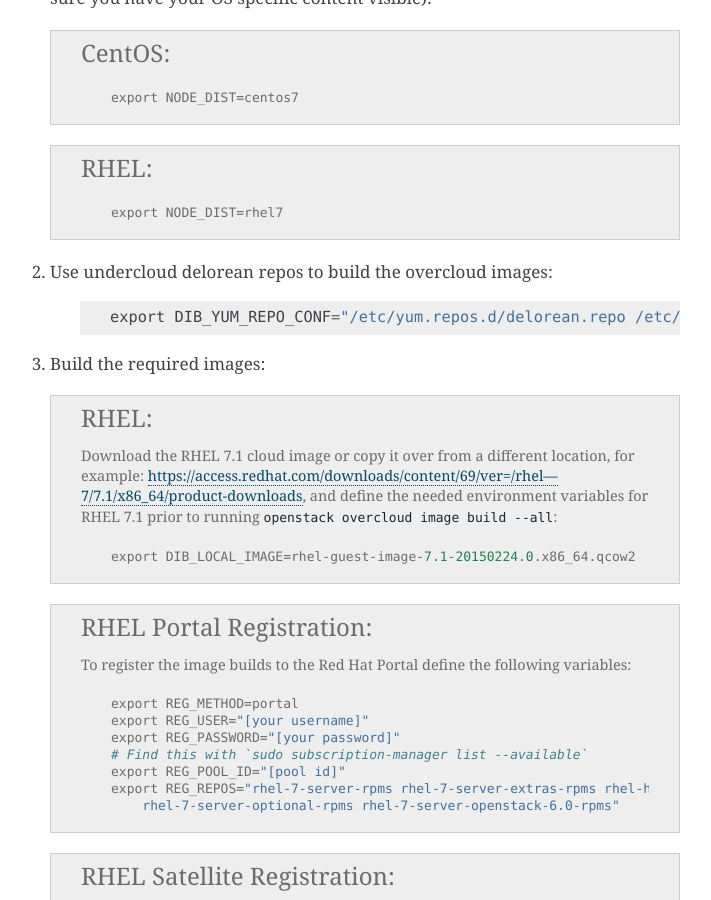
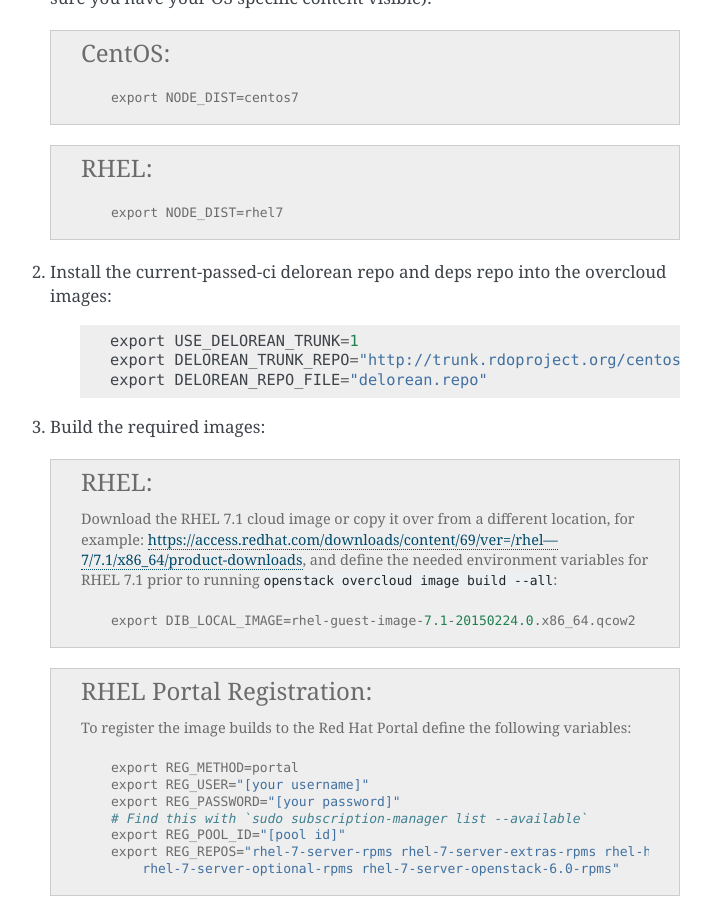
Before and after one commit to openstack-archive/tripleo-docs, a Sphinx documentation site: the page built from doc/source/basic_deployment/basic_deployment_cli.rst, in a window 1280 px wide and 900 px high, scrolled down 1355 px. Shown: the whole window, without its empty margins (400-1111 px from the left). Built offline with Sphinx 7.4.7, drawn with Linux system fonts in a browser that asks for light colours.

Commit message:
Modify instructions for using delorean to build images
By using DIB_YUM_REPO_CONF to build the images rather
than the delorean-repo element, yum-plugin-priorities does
not get installed in the overcloud images. The NVR of delorean
packages is not perfect, and sometimes there will be older
packages with a newer NVR in the deps repo. Until we can make
delorean always have newer NVR than any released package, we
rely on yum-plugin-priorities to always get the delorean
package over the released package.

Change-Id: I1c314c8532d9541c50836aad3a27222c85c5addf

```diff
--- a/doc/source/basic_deployment/basic_deployment_cli.rst
+++ b/doc/source/basic_deployment/basic_deployment_cli.rst
@@ -79,11 +79,13 @@
 
           export NODE_DIST=rhel7
 
-#. Use undercloud delorean repos to build the overcloud images:
+#. Install the current-passed-ci delorean repo and deps repo into the overcloud images:
 
     ::
 
-        export DIB_YUM_REPO_CONF="/etc/yum.repos.d/delorean.repo /etc/yum.repos.d/delorean-deps.repo"
+        export USE_DELOREAN_TRUNK=1
+        export DELOREAN_TRUNK_REPO="http://trunk.rdoproject.org/centos7/current-tripleo/"
+        export DELOREAN_REPO_FILE="delorean.repo"
 
 #. Build the required images:
 
```
